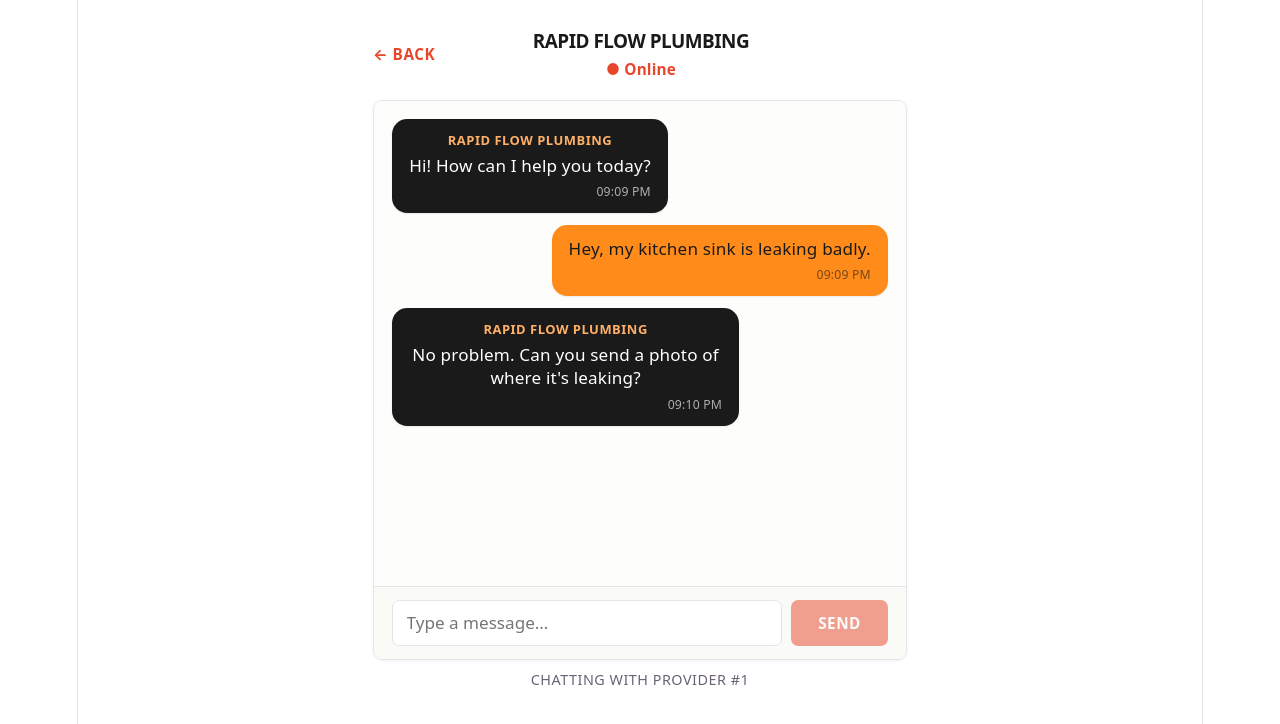
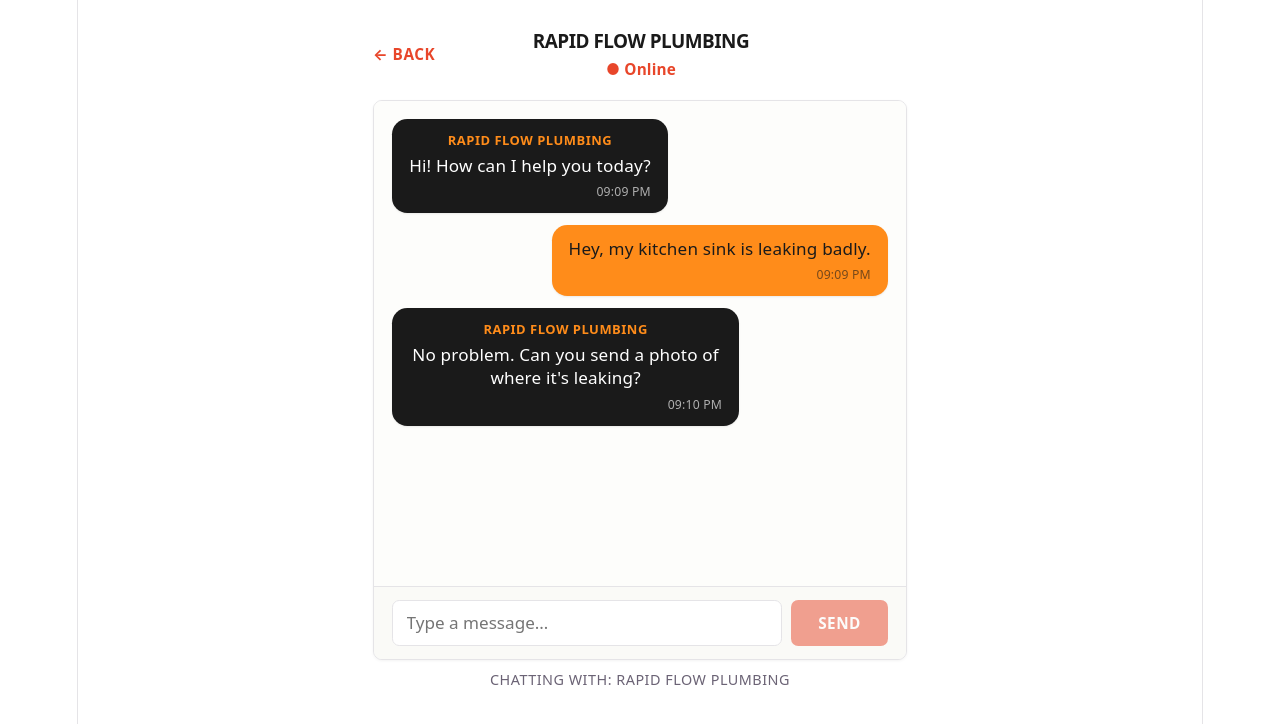
Before and after one commit to bsc-inf-28-23-dev/Skills-directory-ff8-frontend, a React (Vite) app: page /conversation/1 in a window 1280 px wide. Shown: the top 724 px of the page. Built offline with nearby package versions, Linux system fonts and the light colour scheme; the HTML template or start-up script is replaced by a standard one.

Commit message:
refactor: resident Conversation uses shared ChatWindow
- Remove local Conversation.css (moved to shared component)
- Conversation.tsx is now a thin wrapper around ChatWindow

Refs #5

```diff
--- a/src/pages/resident/Conversation/Conversation.css
+++ /dev/null
@@ -1,221 +0,0 @@
-/*
-   Conversation page — chat UI styles
-   Resident (seeker) ↔ Provider
-   Seeker bubbles: light orange
-   Provider bubbles: black
-    */
-
-:root {
-  /* Brand tokens — change here to update everywhere */
- --chat-seeker-bg: #ff8c1a;          /* normal orange */
-  --chat-seeker-text: #1a1a1a;
-  --chat-seeker-time: rgba(26, 26, 26, 0.6);
-
-  --chat-provider-bg: #1a1a1a;        /* black for provider */
-  --chat-provider-text: #ffffff;
-  --chat-provider-time: rgba(255, 255, 255, 0.65);
-  --chat-provider-sender: #ffb066;    /* sender name in orange */
-
-  --chat-bg: #ffffff;
-  --chat-page-bg: #fafaf7;
-  --chat-text-dark: #1a1a1a;
-  --chat-text-muted: #6b6375;
-  --chat-border: #e5e4e7;
-  --chat-accent: #e8462a;             /* brand red for buttons/links */
-  --chat-accent-hover: #cf3b22;
-}
-
-/* ---------- Page wrapper ---------- */
-.chat-page {
-  max-width: 720px;
-  margin: 0 auto;
-  padding: 1.5rem 1rem;
-}
-
-/* ---------- Header ---------- */
-.chat-header {
-  display: flex;
-  align-items: center;
-  justify-content: space-between;
-  margin-bottom: 1rem;
-}
-
-.chat-back-btn {
-  background: transparent;
-  border: none;
-  color: var(--chat-accent);
-  font-weight: 700;
-  text-transform: uppercase;
-  letter-spacing: 0.5px;
-  font-size: 0.85rem;
-  padding: 0.25rem 0;
-  cursor: pointer;
-  transition: opacity 0.15s;
-}
-
-.chat-back-btn:hover {
-  opacity: 0.7;
-}
-
-.chat-header-center {
-  text-align: center;
-}
-
-.chat-provider-name {
-  font-weight: 700;
-  text-transform: uppercase;
-  letter-spacing: -0.5px;
-  color: var(--chat-text-dark);
-  font-size: 1.05rem;
-}
-
-.chat-status {
-  color: var(--chat-accent);
-  font-weight: 600;
-  font-size: 0.85rem;
-}
-
-.chat-header-spacer {
-  width: 60px;
-}
-
-/* ---------- Chat card ---------- */
-.chat-card {
-  height: 70vh;
-  background: var(--chat-bg);
-  border: 1px solid var(--chat-border);
-  border-radius: 0.5rem;
-  box-shadow: 0 1px 3px rgba(0, 0, 0, 0.05);
-  display: flex;
-  flex-direction: column;
-  overflow: hidden;
-}
-
-/* ---------- Message scroll area ---------- */
-.chat-messages {
-  flex: 1;
-  padding: 1rem;
-  overflow-y: auto;
-  background: #fdfdfb;
-}
-
-/* ---------- Message rows ---------- */
-.chat-row {
-  display: flex;
-  margin-bottom: 0.65rem;
-}
-
-.chat-row--own {
-  justify-content: flex-end;
-}
-
-.chat-row--other {
-  justify-content: flex-start;
-}
-
-/* ---------- Bubbles ---------- */
-.chat-bubble {
-  max-width: 70%;
-  padding: 0.65rem 0.95rem;
-  border-radius: 0.85rem;
-  box-shadow: 0 1px 2px rgba(0, 0, 0, 0.08);
-  word-wrap: break-word;
-}
-
-/* Seeker (own) — light orange */
-.chat-bubble--own {
-  background: var(--chat-seeker-bg);
-  color: var(--chat-seeker-text);
-}
-
-/* Provider — black */
-.chat-bubble--other {
-  background: var(--chat-provider-bg);
-  color: var(--chat-provider-text);
-}
-
-.chat-bubble-sender {
-  font-weight: 700;
-  font-size: 0.72rem;
-  text-transform: uppercase;
-  letter-spacing: 0.5px;
-  margin-bottom: 0.2rem;
-  color: var(--chat-provider-sender);
-}
-
-.chat-bubble-content {
-  font-size: 0.95rem;
-  line-height: 1.4;
-}
-
-.chat-bubble-time {
-  font-size: 0.68rem;
-  text-align: right;
-  margin-top: 0.3rem;
-}
-
-.chat-bubble--own .chat-bubble-time {
-  color: var(--chat-seeker-time);
-}
-
-.chat-bubble--other .chat-bubble-time {
-  color: var(--chat-provider-time);
-}
-
-/* ---------- Input row ---------- */
-.chat-input-row {
-  display: flex;
-  gap: 0.5rem;
-  padding: 0.75rem 1rem;
-  border-top: 1px solid var(--chat-border);
-  background: var(--chat-page-bg);
-}
-
-.chat-input {
-  flex: 1;
-  padding: 0.5rem 0.75rem;
-  border: 1px solid var(--chat-border);
-  border-radius: 0.4rem;
-  font-size: 0.95rem;
-  outline: none;
-  transition: border-color 0.15s;
-  background: #ffffff;
-  color: var(--chat-text-dark);
-}
-
-.chat-input:focus {
-  border-color: var(--chat-accent);
-}
-
-.chat-send-btn {
-  background: var(--chat-accent);
-  color: #ffffff;
-  border: none;
-  padding: 0.5rem 1.5rem;
-  border-radius: 0.4rem;
-  font-weight: 700;
-  text-transform: uppercase;
-  letter-spacing: 0.5px;
-  font-size: 0.85rem;
-  cursor: pointer;
-  transition: background 0.15s;
-}
-
-.chat-send-btn:hover:not(:disabled) {
-  background: var(--chat-accent-hover);
-}
-
-.chat-send-btn:disabled {
-  opacity: 0.5;
-  cursor: not-allowed;
-}
-
-/* ---------- Footer ---------- */
-.chat-footer {
-  text-align: center;
-  font-size: 0.8rem;
-  text-transform: uppercase;
-  letter-spacing: 0.5px;
-  color: var(--chat-text-muted);
-  margin-top: 0.5rem;
-}
--- a/src/pages/resident/Conversation/Conversation.tsx
+++ b/src/pages/resident/Conversation/Conversation.tsx
@@ -1,23 +1,24 @@
-import React, { useEffect, useRef, useState } from 'react';
+import React, { useState } from 'react';
 import { useParams, useNavigate } from 'react-router-dom';
 import type { Message } from '../../../types/message';
-import './Conversation.css';
+import { ChatWindow } from '../../../components/chat/ChatWindow';
 
-const FAKE_USER_ID = 'user-1';
+const FAKE_USER_ID = 'resident-1';
 const FAKE_USER_NAME = 'You';
+const PROVIDER_NAME = 'Rapid Flow Plumbing';
 
 const FAKE_HISTORY: Message[] = [
   {
     id: 'm1',
-    roomId: 'demo',
+    roomId: 'resident-1__prov-1',
     senderId: 'prov-1',
-    senderName: 'Rapid Flow Plumbing',
+    senderName: PROVIDER_NAME,
     content: 'Hi! How can I help you today?',
     createdAt: new Date(Date.now() - 60000).toISOString(),
   },
   {
     id: 'm2',
-    roomId: 'demo',
+    roomId: 'resident-1__prov-1',
     senderId: FAKE_USER_ID,
     senderName: FAKE_USER_NAME,
     content: 'Hey, my kitchen sink is leaking badly.',
@@ -25,9 +26,9 @@ const FAKE_HISTORY: Message[] = [
   },
   {
     id: 'm3',
-    roomId: 'demo',
+    roomId: 'resident-1__prov-1',
     senderId: 'prov-1',
-    senderName: 'Rapid Flow Plumbing',
+    senderName: PROVIDER_NAME,
     content: "No problem. Can you send a photo of where it's leaking?",
     createdAt: new Date(Date.now() - 20000).toISOString(),
   },
@@ -36,37 +37,25 @@ const FAKE_HISTORY: Message[] = [
 export const Conversation: React.FC = () => {
   const { providerId = '' } = useParams();
   const navigate = useNavigate();
+  const [messages, setMessages] = useState<Message[]>(FAKE_HISTORY);
 
-  const [messages, setMessages] = useState<Message[]>(FAKE_HISTORY);
-  const [text, setText] = useState('');
-  const bottomRef = useRef<HTMLDivElement | null>(null);
-
-  useEffect(() => {
-    bottomRef.current?.scrollIntoView({ behavior: 'smooth' });
-  }, [messages]);
-
-  const handleSend = (e: React.FormEvent) => {
-    e.preventDefault();
-    if (!text.trim()) return;
-
+  const handleSend = (text: string) => {
     const newMsg: Message = {
       id: `local-${Date.now()}`,
-      roomId: 'demo',
+      roomId: 'resident-1__prov-1',
       senderId: FAKE_USER_ID,
       senderName: FAKE_USER_NAME,
-      content: text.trim(),
+      content: text,
       createdAt: new Date().toISOString(),
     };
-
     setMessages((prev) => [...prev, newMsg]);
-    setText('');
 
     setTimeout(() => {
       const reply: Message = {
         id: `reply-${Date.now()}`,
-        roomId: 'demo',
-        senderId: 'prov-1',
-        senderName: 'Rapid Flow Plumbing',
+        roomId: 'resident-1__prov-1',
+        senderId: providerId,
+        senderName: PROVIDER_NAME,
         content: 'Got it, looking into this now…',
         createdAt: new Date().toISOString(),
       };
@@ -75,71 +64,14 @@ export const Conversation: React.FC = () => {
   };
 
   return (
-    <div className="chat-page">
-      {/* Header */}
-      <div className="chat-header">
-        <button className="chat-back-btn" onClick={() => navigate(-1)}>
-          ← Back
-        </button>
-        <div className="chat-header-center">
-          <div className="chat-provider-name">Rapid Flow Plumbing</div>
-          <small className="chat-status">● Online</small>
-        </div>
-        <div className="chat-header-spacer" />
-      </div>
-
-      {/* Chat card */}
-      <div className="chat-card">
-        <div className="chat-messages">
-          {messages.map((m) => {
-            const isOwn = m.senderId === FAKE_USER_ID;
-            const time = new Date(m.createdAt).toLocaleTimeString([], {
-              hour: '2-digit',
-              minute: '2-digit',
-            });
-            return (
-              <div
-                key={m.id}
-                className={`chat-row ${
-                  isOwn ? 'chat-row--own' : 'chat-row--other'
-                }`}
-              >
-                <div
-                  className={`chat-bubble ${
-                    isOwn ? 'chat-bubble--own' : 'chat-bubble--other'
-                  }`}
-                >
-                  {!isOwn && (
-                    <div className="chat-bubble-sender">{m.senderName}</div>
-                  )}
-                  <div className="chat-bubble-content">{m.content}</div>
-                  <div className="chat-bubble-time">{time}</div>
-                </div>
-              </div>
-            );
-          })}
-          <div ref={bottomRef} />
-        </div>
-
-        <form className="chat-input-row" onSubmit={handleSend}>
-          <input
-            type="text"
-            className="chat-input"
-            placeholder="Type a message…"
-            value={text}
-            onChange={(e) => setText(e.target.value)}
-          />
-          <button
-            type="submit"
-            className="chat-send-btn"
-            disabled={!text.trim()}
-          >
-            Send
-          </button>
-        </form>
-      </div>
-
-      <div className="chat-footer">Chatting with provider #{providerId}</div>
-    </div>
+    <ChatWindow
+      myRole="resident"
+      myId={FAKE_USER_ID}
+      otherPartyId={providerId}
+      otherPartyName={PROVIDER_NAME}
+      messages={messages}
+      onSend={handleSend}
+      onBack={() => navigate(-1)}
+    />
   );
 };
```
